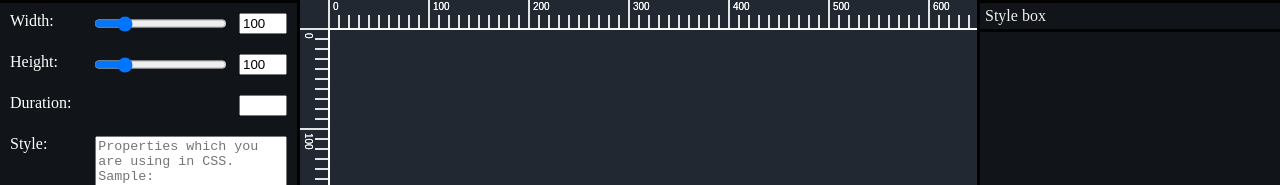
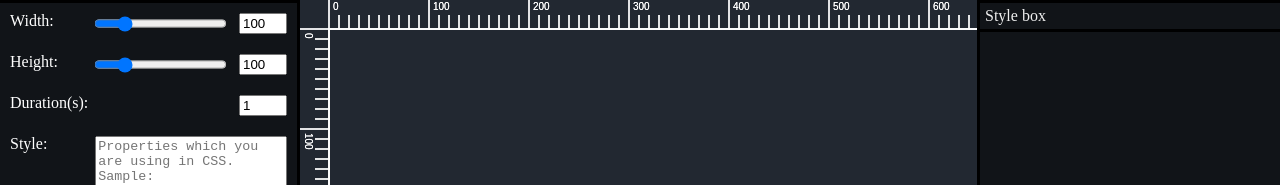
Before and after one commit to OmidRasouli/animotion, a React (Create React App) app: page / in a window 1280 px wide. Shown: the top 185 px of the page. Built offline with nearby package versions, Linux system fonts and the light colour scheme.

Commit message:
Change duration min value

```diff
--- a/src/App.tsx
+++ b/src/App.tsx
@@ -10,7 +10,7 @@ import Ruler from "./component/Ruler/Ruler";
 export default function App() {
   const [animationTimer, setAnimationTimer] = useState<number>(0);
   const [animationConfig, setAnimationConfig] = useState<Config>({
-    duration: 0,
+    duration: 1,
     width: 100,
     height: 100,
     style: "",
--- a/src/component/AnimationConfig/AnimationConfig.tsx
+++ b/src/component/AnimationConfig/AnimationConfig.tsx
@@ -8,7 +8,7 @@ export default function AnimationConfig({
   SetAnimationConfig: Function;
 }) {
   const [animationConfigState, setAnimationConfigState] = useState<Config>({
-    duration: 0,
+    duration: 1,
     width: 100,
     height: 100,
     style: "",
@@ -86,10 +86,12 @@ export default function AnimationConfig({
         />
       </div>
       <div>
-        <label htmlFor="duration">Duration:</label>
+        <label htmlFor="duration">Duration(s):</label>
         <input
           type={"number"}
           id={"duration"}
+          defaultValue={1}
+          min={1}
           onChange={(e) =>
             SetConfig({
               config: {
--- a/src/component/Output/Output.tsx
+++ b/src/component/Output/Output.tsx
@@ -22,7 +22,7 @@ export default function Output({
       <div
         className={`${style.output} custom-style`}
         style={{
-          animationDuration: `${config.duration}ms`,
+          animationDuration: `${config.duration}s`,
           animationDelay: `${-(config.duration * time) / 100}ms`,
           width: width,
           height: height,
```
